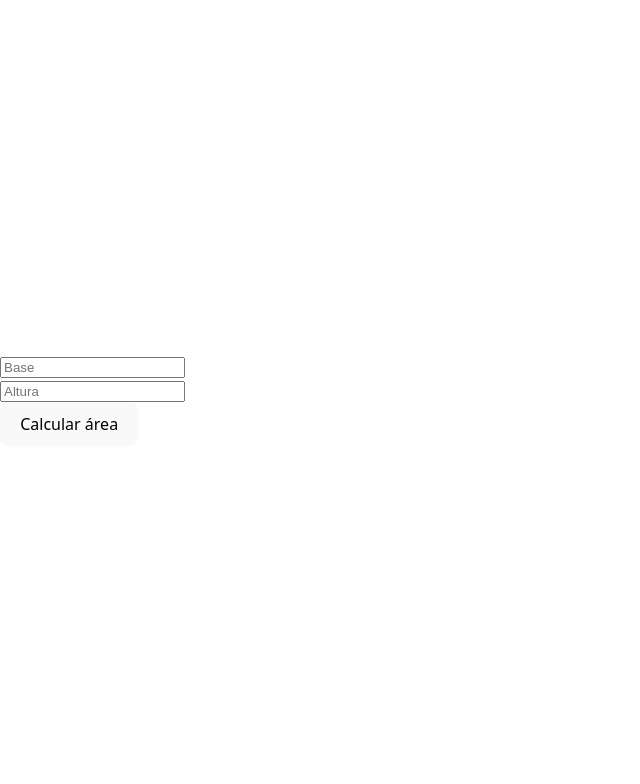
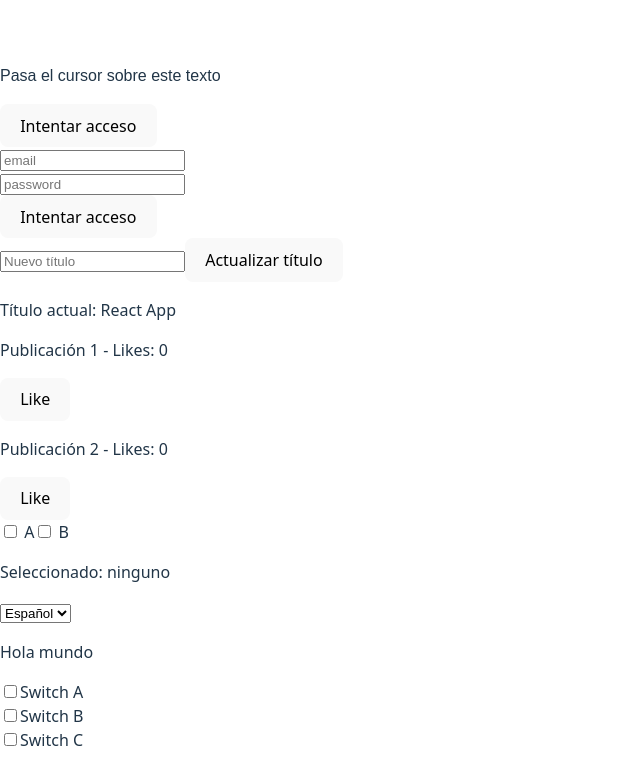
Before and after one commit to Adavidfr/programacion_iii_manana, a React (Vite) app in the folder modulo3/ReactJs/my-react-app/: page / in a window 1280 px wide. Shown: the top 784 px of the page, without its empty margins (0-640 px from the left). Built offline with nearby package versions, Linux system fonts and the light colour scheme.

Commit message:
clase 11-12-2025

```diff
--- a/modulo3/ReactJs/my-react-app/src/App.tsx
+++ b/modulo3/ReactJs/my-react-app/src/App.tsx
@@ -49,13 +49,30 @@
 //export default App;
 
 
-import ParentAreaTriangulo from "./props/ParentAreaTriangulo";
+
+
+import AccessWithLimit from "./useState/AccesWithLimit";
+import CheckboxSummary from "./useState/CheckboxSummary";
+import DocumentTitleChanger from "./useState/DocumentTitleChanger";
+import HoverFont from "./useState/HoverFont";
+import LanguageSwitcher from "./useState/LanguageSwitcher";
+import LoginWithLimit from "./useState/LoginWithLimit";
+import MultiSwitch from "./useState/MultiSwitch";
+import PostLikes from "./useState/PostLikes";
 
 
 function App () {
   return (
     <>
-    <ParentAreaTriangulo/>
+
+    <HoverFont />
+    <AccessWithLimit />
+    <LoginWithLimit />
+    <DocumentTitleChanger />
+    <PostLikes />
+    <CheckboxSummary />
+    <LanguageSwitcher />
+    <MultiSwitch />
 
 
     </>
--- /dev/null
+++ b/modulo3/ReactJs/my-react-app/src/useState/AccesWithLimit.tsx
@@ -0,0 +1,29 @@
+
+import { useState } from 'react';
+
+export default function AccessWithLimit() {
+  const [access, setAccess] = useState(false);
+  const [attempts, setAttempts] = useState(0);
+
+  const handleAccess = () => {
+    if (attempts >= 3) return;
+    const success = window.confirm("¿Tienes permiso para acceder?");
+    if (success) setAccess(true);
+    else setAttempts(attempts + 1);
+  };
+
+  return (
+    <div>
+      {!access ? (
+        <>
+          <button onClick={handleAccess} disabled={attempts >= 3}>
+            Intentar acceso
+          </button>
+          {attempts >= 3 && <p>🔒 Acceso bloqueado por demasiados intentos.</p>}
+        </>
+      ) : (
+        <p>✅ Acceso concedido</p>
+      )}
+    </div>
+  );
+}
--- /dev/null
+++ b/modulo3/ReactJs/my-react-app/src/useState/CheckboxSummary.tsx
@@ -0,0 +1,14 @@
+
+import { useState } from 'react';
+
+export default function CheckboxSummary() {
+  const [checked, setChecked] = useState({ a: false, b: false });
+
+  return (
+    <div>
+      <label><input type="checkbox" checked={checked.a} onChange={() => setChecked({ ...checked, a: !checked.a })} /> A</label>
+      <label><input type="checkbox" checked={checked.b} onChange={() => setChecked({ ...checked, b: !checked.b })} /> B</label>
+      <p>Seleccionado: {Object.entries(checked).filter(([, v]) => v).map(([k]) => k).join(', ') || 'ninguno'}</p>
+    </div>
+  );
+}
--- /dev/null
+++ b/modulo3/ReactJs/my-react-app/src/useState/DocumentTitleChanger.tsx
@@ -0,0 +1,30 @@
+
+import { useState, useEffect } from 'react';
+
+export default function DocumentTitleChanger() {
+  const [title, setTitle] = useState('React App');
+  const [input, setInput] = useState('');
+
+  useEffect(() => {
+    document.title = title;
+  }, [title]);
+
+  const updateTitle = () => {
+    if (input.trim()) {
+      setTitle(input);
+      setInput('');
+    }
+  };
+
+  return (
+    <div>
+      <input
+        value={input}
+        onChange={(e) => setInput(e.target.value)}
+        placeholder="Nuevo título"
+      />
+      <button onClick={updateTitle}>Actualizar título</button>
+      <p>Título actual: {title}</p>
+    </div>
+  );
+}
--- /dev/null
+++ b/modulo3/ReactJs/my-react-app/src/useState/HoverFont.tsx
@@ -0,0 +1,15 @@
+
+import { useState } from 'react';
+
+export default function HoverFont() {
+  const [hovered, setHovered] = useState(false);
+
+  return (
+    <p
+      onMouseEnter={() => setHovered(true)}
+      onMouseLeave={() => setHovered(false)}
+      style={{ fontFamily: hovered ? 'Courier New' : 'Arial' }}>
+      Pasa el cursor sobre este texto
+    </p>
+  );
+}
--- /dev/null
+++ b/modulo3/ReactJs/my-react-app/src/useState/LanguageSwitcher.tsx
@@ -0,0 +1,22 @@
+
+import { useState } from 'react';
+
+export default function LanguageSwitcher() {
+  const [lang, setLang] = useState('es');
+  const messages: any = {
+    es: 'Hola mundo',
+    en: 'Hello world',
+    fr: 'Bonjour le monde'
+  };
+
+  return (
+    <div>
+      <select onChange={(e) => setLang(e.target.value)} value={lang}>
+        <option value="es">Español</option>
+        <option value="en">Inglés</option>
+        <option value="fr">Francés</option>
+      </select>
+      <p>{messages[lang]}</p>
+    </div>
+  );
+}
--- /dev/null
+++ b/modulo3/ReactJs/my-react-app/src/useState/LoginWithLimit.tsx
@@ -0,0 +1,35 @@
+import { useState } from 'react';
+
+export default function LoginWithLimit() {
+    const [access, setAccess] = useState(false);
+    const [attempts, setAttempts] = useState(0);
+    const [email, setEmail] = useState('');
+    const [password, setPassword] = useState('');
+    const passwordSaved = "12345";
+    const emailSaved = "david@gmail.com";
+
+    const handleAccess = () => {
+        if (attempts >= 3) return;
+        if (email === emailSaved && password === passwordSaved) {
+            const success = window.confirm("¿Tienes permiso para acceder?");
+            if (success) setAccess(true);
+        } else setAttempts(attempts + 1);
+    };
+
+    return (
+        <div>
+            {!access ? (
+                <>
+                    <input type="email" value={email} placeholder='email' onChange={e => setEmail(e.target.value)} /><br/>
+                    <input type="password" value={password} placeholder='password' onChange={e => setPassword(e.target.value)} /><br/>
+                    <button onClick={handleAccess} disabled={attempts >= 3}>
+                        Intentar acceso
+                    </button>
+                    {attempts >= 3 && <p>🔒 Acceso bloqueado por demasiados intentos.</p>}
+                </>
+            ) : (
+                <p>✅ Acceso concedido</p>
+            )}
+        </div>
+    );
+}
--- /dev/null
+++ b/modulo3/ReactJs/my-react-app/src/useState/MultiSwitch.tsx
@@ -0,0 +1,23 @@
+
+import { useState } from 'react';
+
+export default function MultiSwitch() {
+  const [switches, setSwitches] = useState({ A: false, B: false, C: false });
+
+  return (
+    <div>
+      {Object.entries(switches).map(([key, val]) => (
+        <div key={key}>
+          <label>
+            <input
+              type="checkbox"
+              checked={val}
+              onChange={() => setSwitches({ ...switches, [key]: !val })}
+            />
+            Switch {key}
+          </label>
+        </div>
+      ))}
+    </div>
+  );
+}
--- /dev/null
+++ b/modulo3/ReactJs/my-react-app/src/useState/PostLikes.tsx
@@ -0,0 +1,23 @@
+
+import { useState } from 'react';
+
+export default function PostLikes() {
+  const [likes, setLikes] = useState([0, 0]);
+
+  const likePost = (index: any) => {
+    const newLikes = [...likes];
+    newLikes[index]++;
+    setLikes(newLikes);
+  };
+
+  return (
+    <div>
+      {likes.map((like, i) => (
+        <div key={i}>
+          <p>Publicación {i + 1} - Likes: {like}</p>
+          <button onClick={() => likePost(i)}>Like</button>
+        </div>
+      ))}
+    </div>
+  );
+}
```
